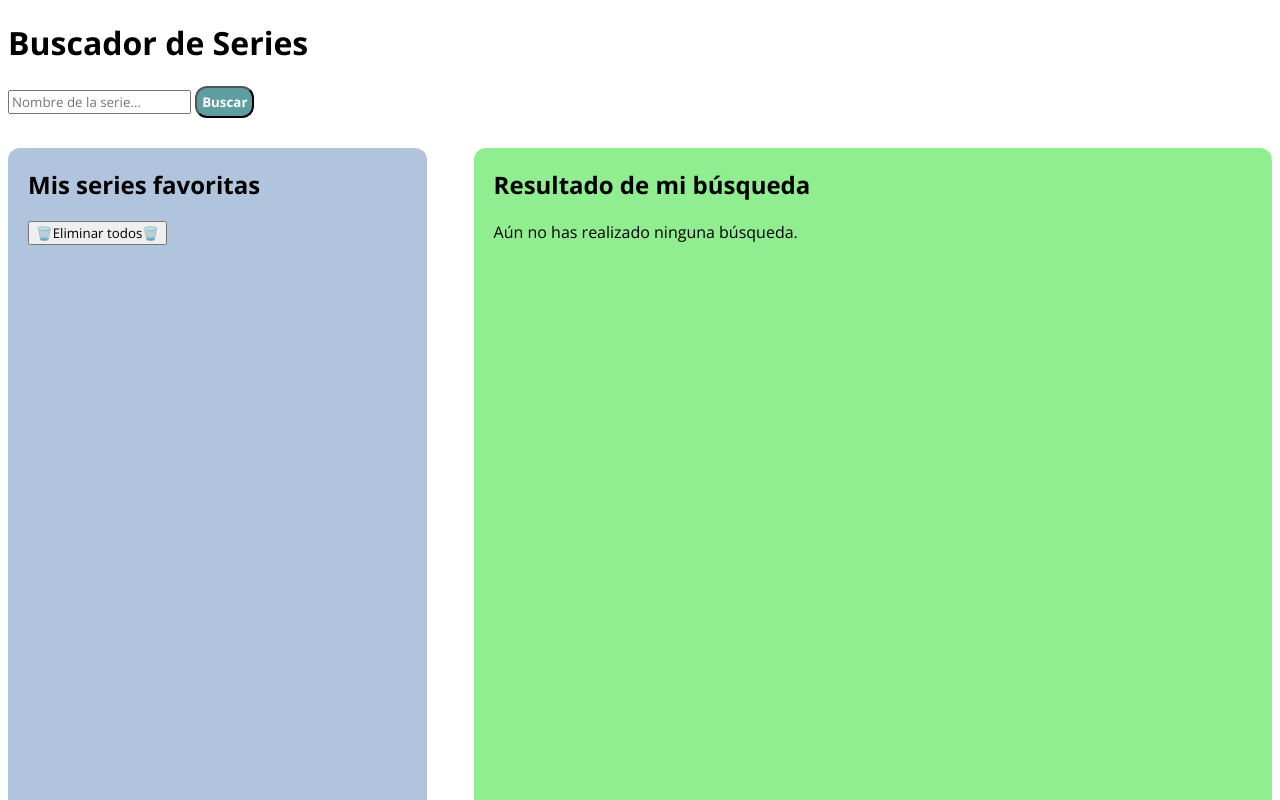
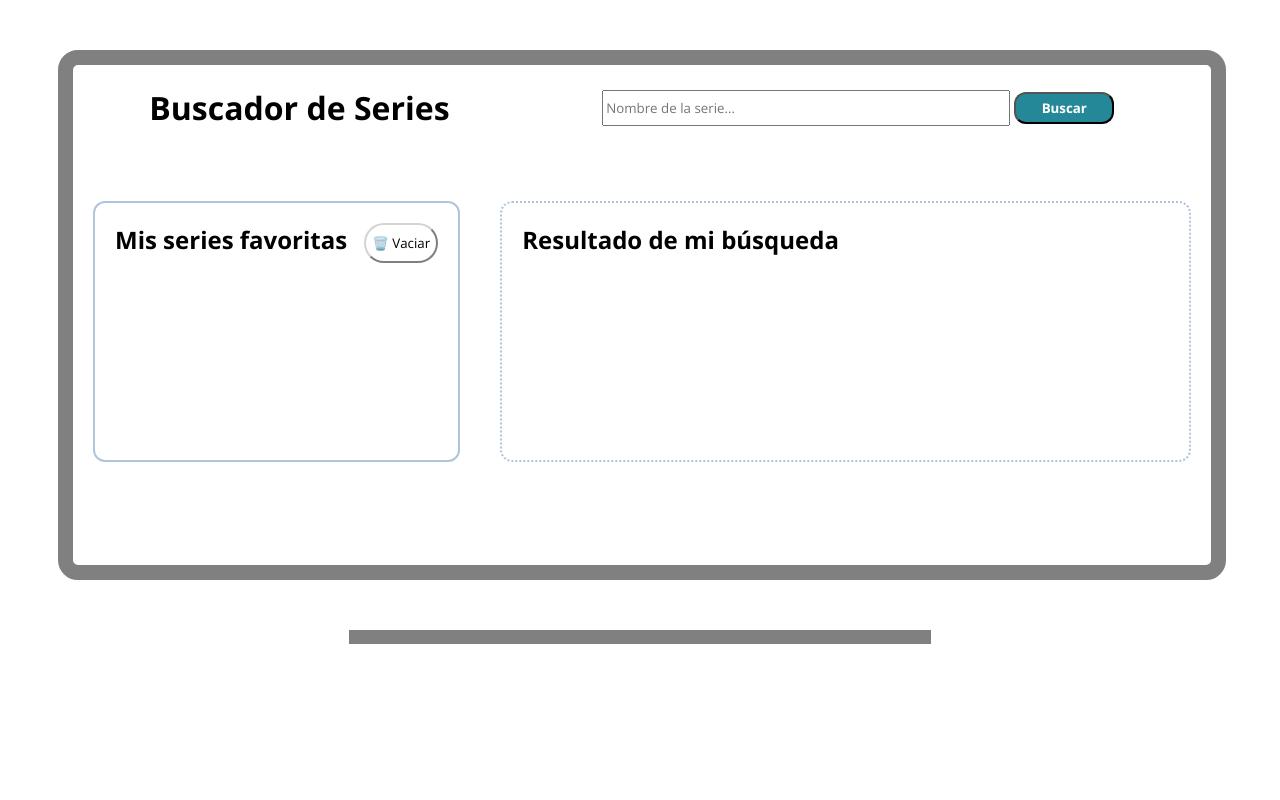
Before and after one commit to erreinoso/Series-searcher, a plain HTML site: page index.html in a window 1280 px wide. Shown: the top 800 px of the page. Drawn offline with nearby package versions, Linux system fonts and the light colour scheme; no server answers.

Commit message:
add some css

```diff
--- a/index.html
+++ b/index.html
@@ -14,26 +14,32 @@
 </head>
 
 <body>
-  <div>
-    <h1 class="title">Buscador de Series</h1>
-    <input type="text" class="js-input" placeholder="Nombre de la serie...">
-    <button class="js-button button">Buscar</button>
+  <div class='frame'>
+    <div class='header'>
+      <h1 class='title'>Buscador de Series</h1>
+      <div class='search'><input type="text" class="js-input" placeholder="Nombre de la serie...">
+        <button class="js-button button">Buscar</button>
+      </div>
+    </div>
     <section class="mainview">
+      <section class=favoriteSection>
+        <div class='subtitle'>
+          <h2>Mis series favoritas</h2>
+          <button type="input" class="js-reset-all button-reset-all hidden"> 🗑️ Vaciar </button>
+        </div>
+        <ul class="js-ul-fav"></ul>
 
-      <section class=favoriteSection>
-        <h2>Mis series favoritas</h2>
-        <ul class="js-ul-fav"></ul>
-        <button type="input" class="js-reset-all hidden"> 🗑️Eliminar todos🗑️ </button>
       </section>
 
       <section class=resultSection>
         <h2>Resultado de mi búsqueda</h2>
-        <p class="js-resultSection-p"> Aún no has realizado ninguna búsqueda.</p>
+        <!-- <p class="js-resultSection-p"> Aún no has realizado ninguna búsqueda.</p> -->
         <ul class="js-ul-result ul-result"></ul>
 
       </section>
     </section>
   </div>
+  <div class='line'> </div>
   <script type="text/javascript" src="./main.js"></script>
 </body>
 
--- a/main.css
+++ b/main.css
@@ -1,6 +1,36 @@
 * {
   font-family: 'Open Sans', sans-serif;
   list-style: none;
+}
+
+.frame {
+  border-radius: 20px;
+  border: 15px solid grey;
+  margin: 50px;
+  width: 90%;
+  height: 500px;
+}
+.header {
+  display: flex;
+  justify-content: space-around;
+  align-items: center;
+}
+.title {
+  display: inline-block;
+}
+
+.search {
+  margin-right: 20px;
+}
+input {
+  height: 30px;
+  width: 400px;
+}
+.line {
+  border: 7px solid grey;
+  margin-left: auto;
+  margin-right: auto;
+  width: 45%;
 }
 
 .mainview {
@@ -8,38 +38,60 @@
   display: flex;
   justify-content: space-between;
 }
+.favoriteSection {
+  width: 30%;
+  height: 17vw;
+  padding: 20px;
+  border: 2px double lightsteelblue;
+  border-radius: 12px;
+  margin: 20px;
+  overflow-y: auto;
+}
+.subtitle {
+  display: flex;
+  justify-content: space-between;
+}
+.resultSection {
+  width: 60%;
+  height: 17vw;
+  padding: 20px;
+  border: 2px dotted lightsteelblue;
+  border-radius: 12px;
+  margin: 20px;
+  overflow-y: auto;
+}
 h2 {
   margin-top: 0px;
 }
 
-.favoriteSection {
-  width: 30%;
-  height: 100vw;
-  padding: 20px;
-  background-color: lightsteelblue;
-  border-radius: 12px;
+h3 {
+  margin-top: 5px;
+  font-size: 12px;
 }
-.resultSection {
-  width: 60%;
-  height: 100vw;
-  padding: 20px;
-  background-color: lightgreen;
-  border-radius: 12px;
+
+ul {
+  display: flex;
 }
-.js-serieCard,
-.js-serieFavCard {
-  border: 1px solid black;
+
+.serieCard,
+.serieFavCard {
   border-radius: 12px;
   display: inline-block;
   justify-content: center;
   align-items: center;
   align-content: center;
   padding: 10px;
-  background-color: rgb(243, 199, 199);
+  background-color: rgb(238, 208, 208);
+  margin: 7px;
+  width: 100px;
 }
 
-.favourite {
-  background-color: greenyellow;
+.serieCard {
+  height: 130px;
+}
+
+.serieFavCard {
+  height: auto;
 }
 
 .favelement {
@@ -51,14 +103,15 @@ h2 {
 
 .button {
   color: white;
-  background-color: cadetblue;
+  background-color: rgb(37, 136, 153);
   border-radius: 12px;
   font-weight: bold;
   padding: 5px;
+  width: 100px;
 }
 
 img {
-  height: 150px;
+  height: 70px;
   border-radius: 12px;
   align-self: center;
 }
@@ -69,4 +122,14 @@ img {
 
 .resetButton {
   padding: 5px;
+  border-radius: 20px;
+  border-color: white;
+  background-color: white;
 }
+
+.button-reset-all {
+  border-radius: 20px;
+  border-color: lightgray;
+  background-color: white;
+  height: 40px;
+}
--- a/main.js
+++ b/main.js
@@ -19,14 +19,14 @@ function getSeries() {
     .then((response) => response.json())
     .then((data) => {
       seriesResult = data;
-      renderSearch();
+      renderSearch(); //no entiendo porqué hay que ponerlo y no funciona con el listener
       addListeners();
     });
 }
 
 //👉*************************  PINTO RESULTADO DE LA BUSQUEDA *************
 function renderSearch() {
-  resultSectionP.classList.add('hidden');
+  // resultSectionP.classList.add('hidden'); funciona antes de tiempo
   let seriesCard;
   resultSection.innerHTML = '';
   let i;
@@ -38,7 +38,7 @@ function renderSearch() {
     } else {
       imageCard = seriesResult[i].show.image.medium;
     }
-    seriesCard = `<li class="js-serieCard" id="${seriesResult[i].show.id}">`;
+    seriesCard = `<li class="js-serieCard serieCard" id="${seriesResult[i].show.id}">`;
     seriesCard += `<img src="${imageCard}" alt="Foto de ${seriesResult[i].show.name}">`;
     seriesCard += `<h3>${seriesResult[i].show.name}</h3></li>`;
     resultSection.innerHTML += seriesCard;
@@ -98,7 +98,7 @@ function renderFavouritesSection() {
     } else {
       favCard = favouriteSeries[i].show.image.medium;
     }
-    seriesFav += `<li class="js-serieFavCard" id="${favouriteSeries[i].show.id}">`;
+    seriesFav += `<li class="js-serieFavCard serieFavCard" id="${favouriteSeries[i].show.id}">`;
     seriesFav += `<img src="${favCard}" alt="Foto de ${favouriteSeries[i].show.name}">`;
     seriesFav += `<h3>${favouriteSeries[i].show.name}</h3>`;
     seriesFav += `<button type="button" class="js-delete resetButton"> ❌ </button></li>`;
```
Also changed, not shown: images/playimg.PNG (added).
